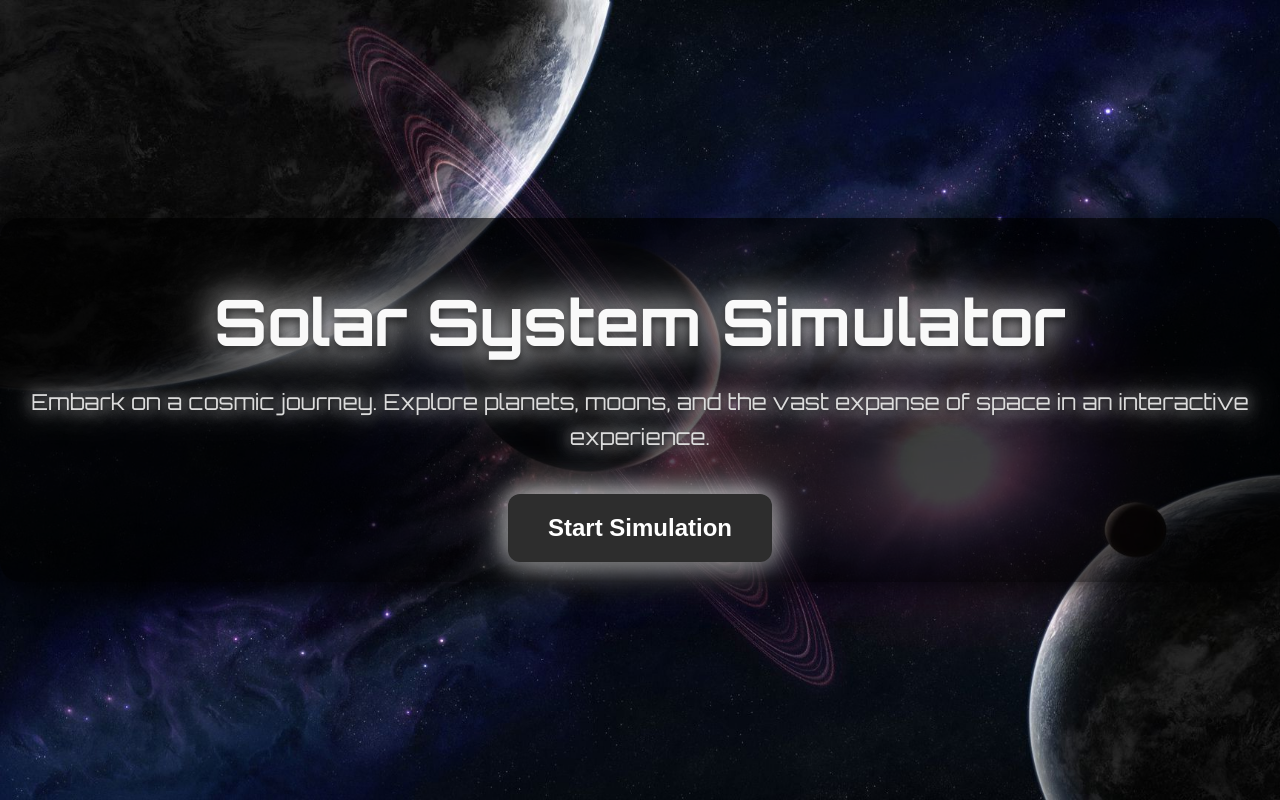
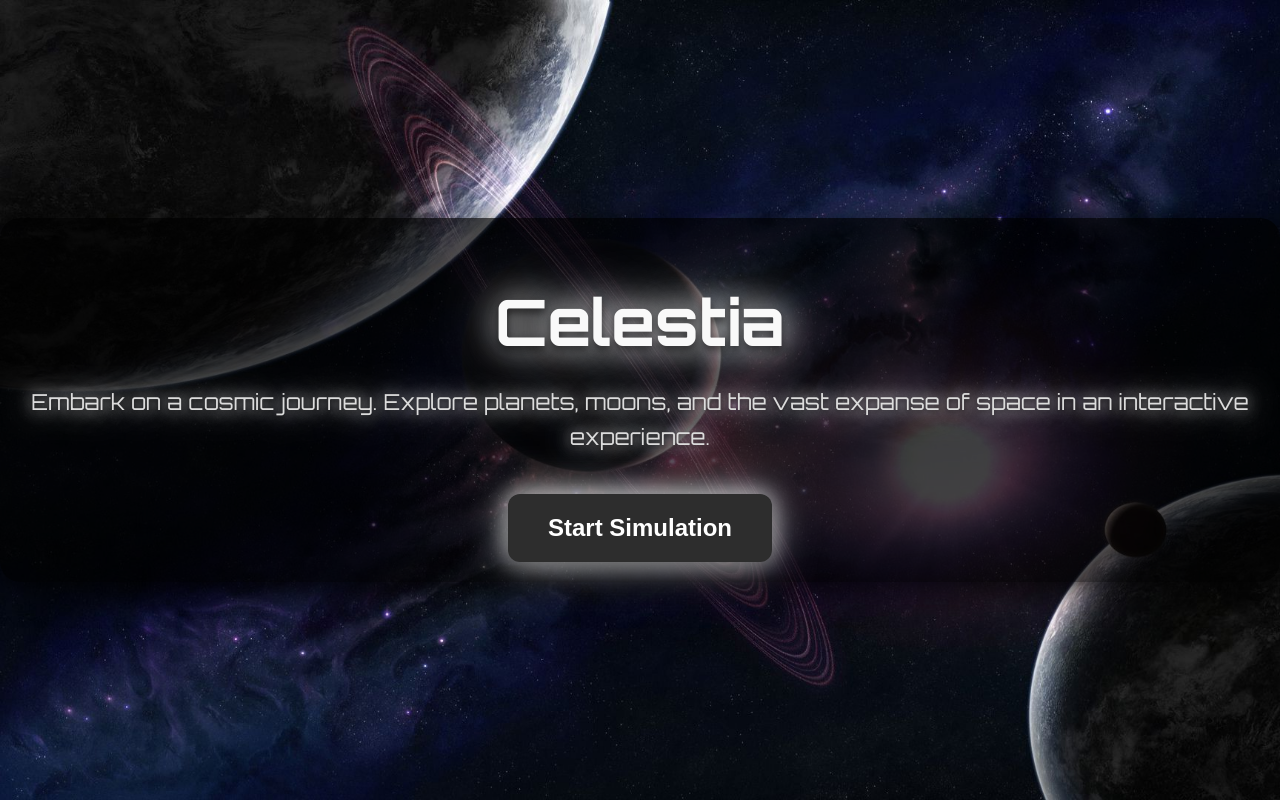
Before and after one commit to nuochka/Celestia, a website built with Parcel: page src/start.html in a window 1280 px wide. Built offline with nearby package versions, Linux system fonts and the light colour scheme.

Commit message:
Changed the name of the header in the start page

```diff
--- a/src/start.html
+++ b/src/start.html
@@ -113,7 +113,7 @@
 <body>
     <div class="stars"></div>
     <div class="container">
-        <h1>Solar System Simulator</h1>
+        <h1>Celestia</h1>
         <p>Embark on a cosmic journey. Explore planets, moons, and the vast expanse of space in an interactive experience.</p>
         <button class="start-button" id="start-button">Start Simulation</button>
     </div>
```
